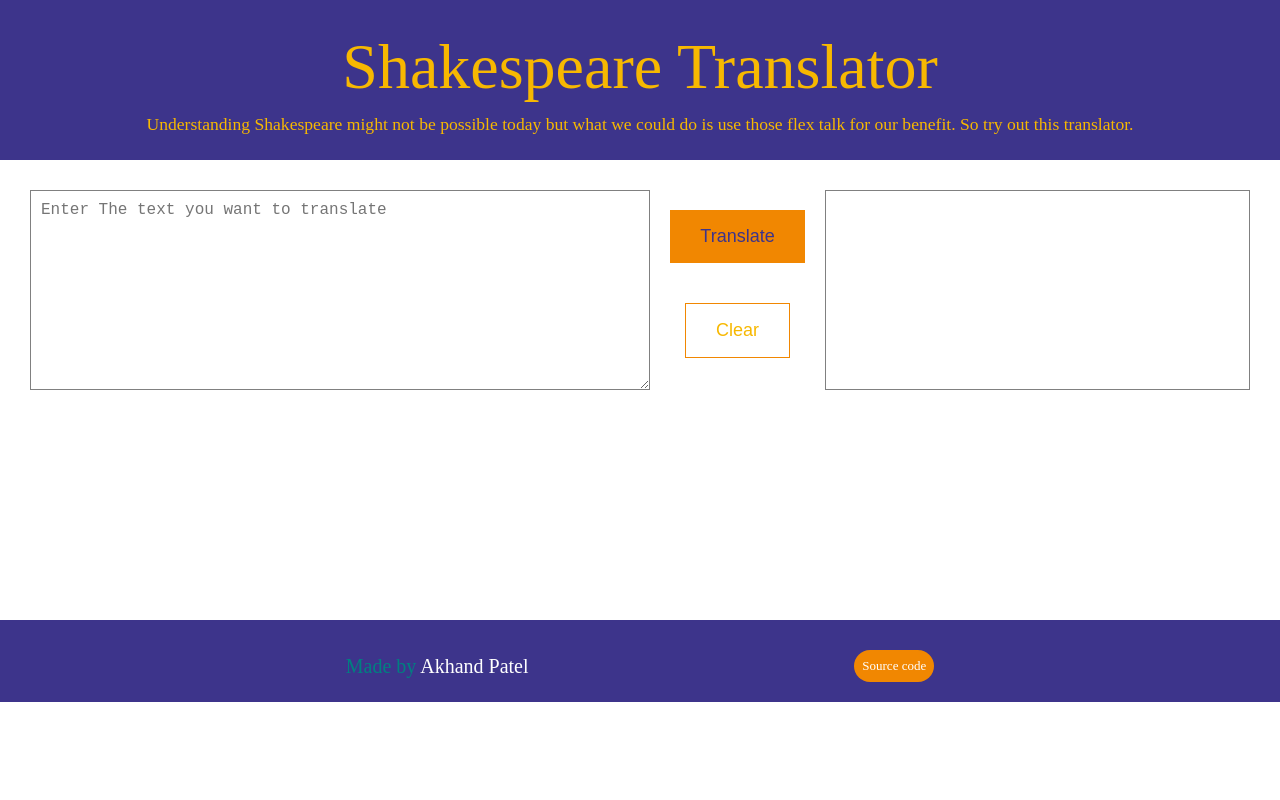
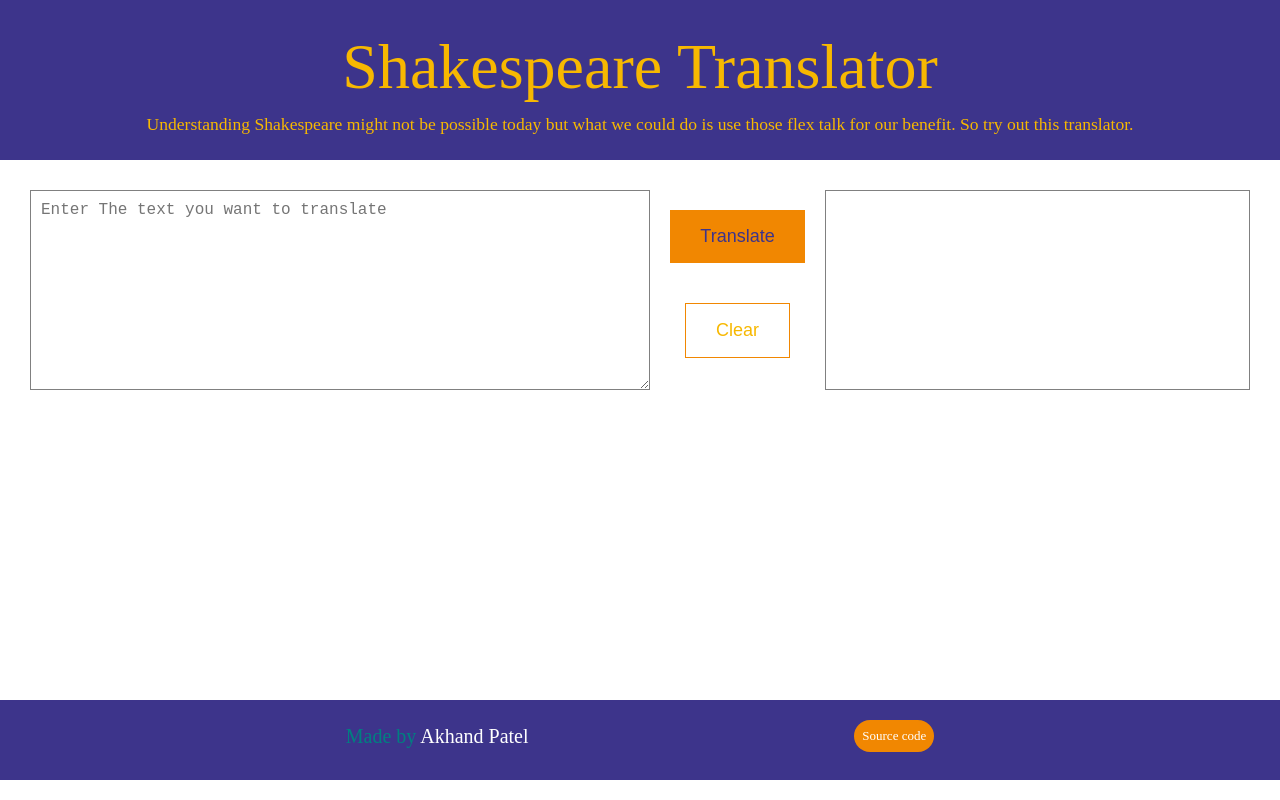
Before and after one commit to akhand3108/Shakespeare-translator, a plain HTML site: page index.html in a window 1280 px wide. Drawn offline with Linux system fonts and the light colour scheme.

Commit message:
styles Viewport height

```diff
--- a/style.css
+++ b/style.css
@@ -58,7 +58,7 @@ header nav {
 main {
   margin: 30px;
   text-align: center;
-  min-height: 50vh;
+  min-height: 60vh;
 }
 
 #text-input {
@@ -127,9 +127,11 @@ main {
 
 footer {
   padding: 20px;
-  padding-top: 30px;
   background-color: var(--primary-yellow);
   min-height: 10vh;
+  padding: ;
+
+  bottom: 0;
 }
 
 .footer-flex {
```
